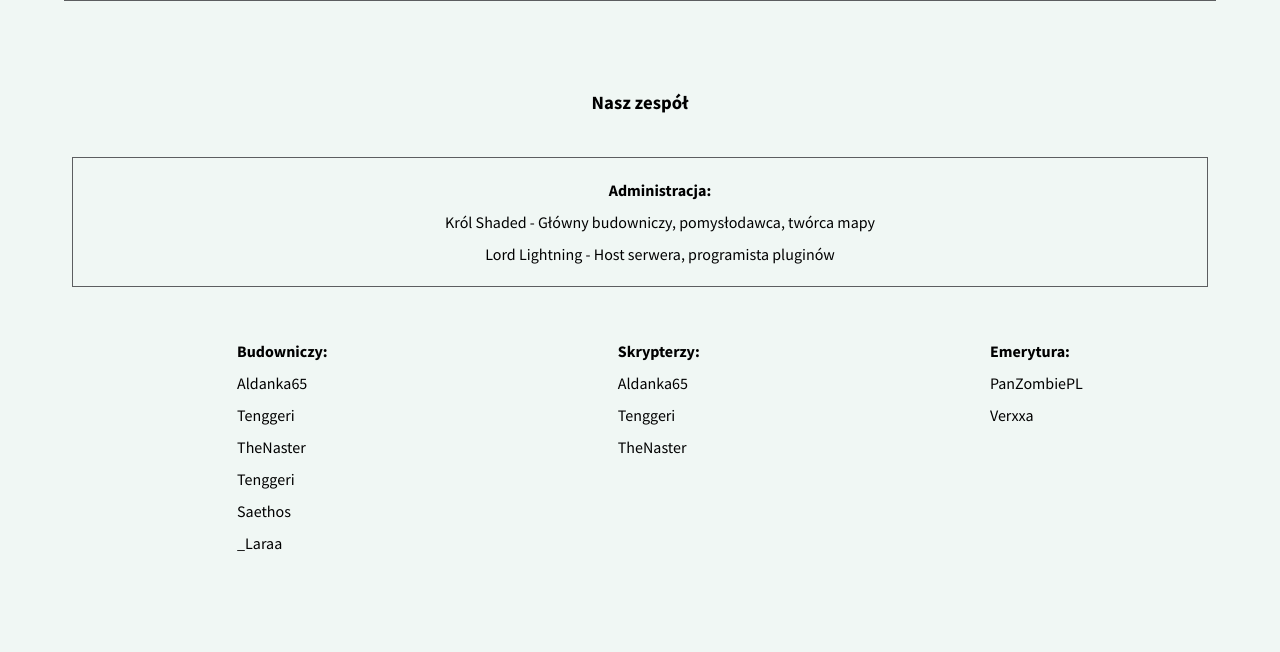
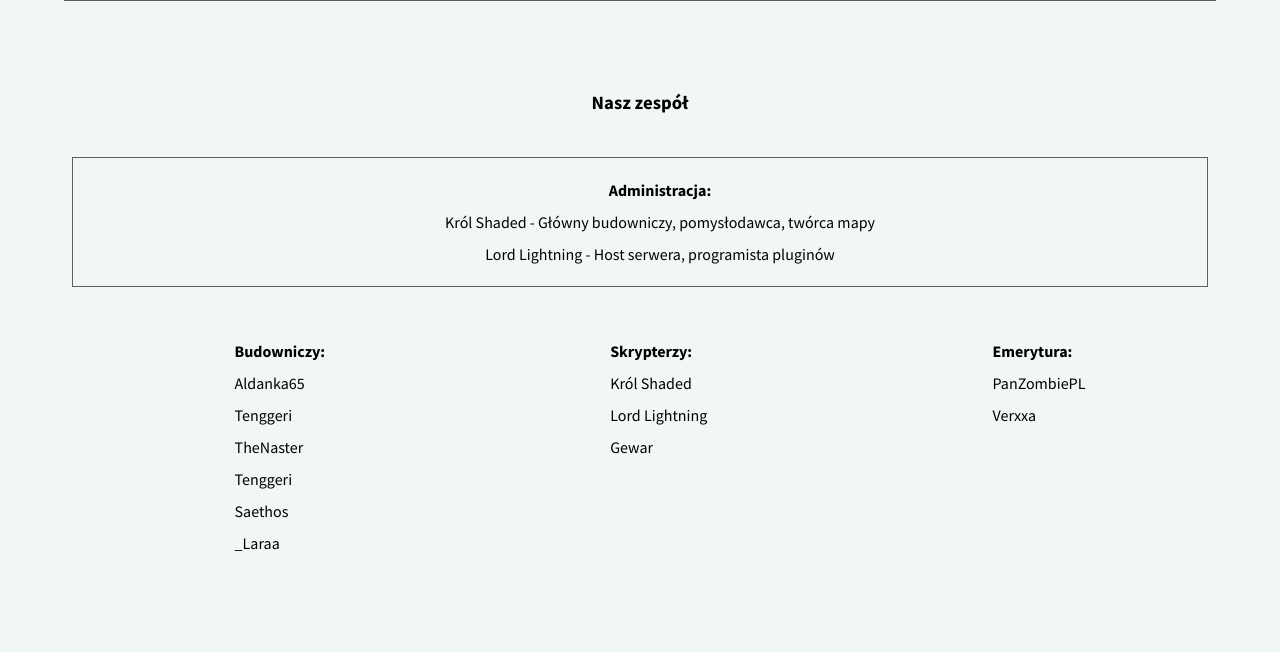
Before and after one commit to sfait/crazyrpg, a plain HTML site: page index.html in a window 1280 px wide. Shown: the part 1013-1665 px from the top of the page. Drawn offline with nearby package versions, Linux system fonts and the light colour scheme.

Commit message:
Update menu and team members

```diff
--- a/css/style.css
+++ b/css/style.css
@@ -437,7 +437,7 @@ body {
 
 /* team */
 .team {
-    padding: 2rem 0;
+    padding: 2rem 0 0;
     background: var(--second-color);
 }
 
--- a/index.html
+++ b/index.html
@@ -26,8 +26,8 @@
                     <li><a href="#">Strona główna</a></li>
                     <li><a href="#story">Historia</a></li>
                     <li><a href="#server">Serwer</a></li>
+                    <li><a href="#team">Zespół</a></li>
                     <li><a href="#gallery">Galeria</a></li>
-                    <li><a href="#team">Zespół</a></li>
                 </ul>
                 <div class="hamburger">
                     <span></span>
@@ -126,9 +126,9 @@
                 <div class="scripter team-box">
                     <ul class="team-list">
                         Skrypterzy:
-                        <li>Aldanka65</li>
-                        <li>Tenggeri</li>
-                        <li>TheNaster</li>
+                        <li>Król Shaded</li>
+                        <li>Lord Lightning</li>
+                        <li>Gewar</li>
                     </ul>
                 </div>
                 <div class="ex-team team-box">
```
